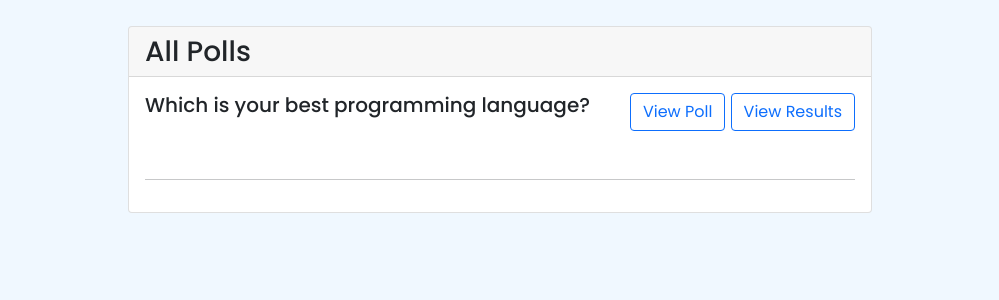
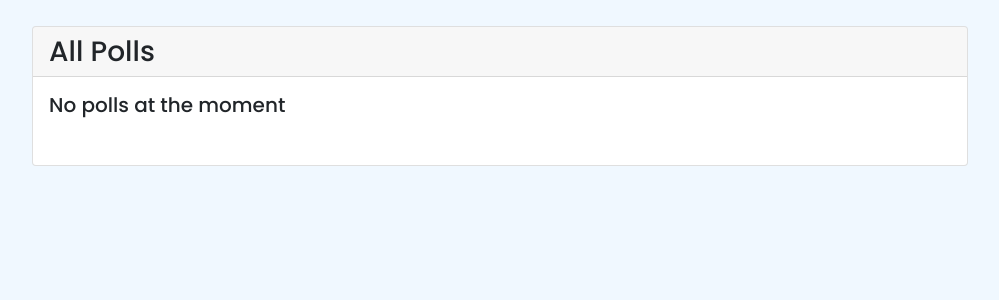
Before and after one commit to Morces/poll, a Django app: page / in a window 1280 px wide. Shown: the part 56-356 px from the top of the page, without its empty margins (140-1139 px from the left). Run offline with Django 4.2, Linux system fonts and the light colour scheme; data that the repository does not hold is empty; some libraries are stand-ins or nearby versions.

Commit message:
optimized polls

```diff
--- a/poll/forms.py
+++ b/poll/forms.py
@@ -4,4 +4,4 @@ from .models import Poll
 class CreatePollForm(ModelForm):
     class Meta:
         model = Poll
-        fields = ('question', 'option1', 'option2', 'option3', 'option4')
+        fields = ('question', 'choice1', 'choice2', 'choice3', 'choice4')
--- a/poll/static/css/styles.css
+++ b/poll/static/css/styles.css
@@ -5,7 +5,7 @@ body{
 }
 .all{
 
-    width: 60%;
+    width: 75%;
     margin: auto;
     margin-top: 2%;
 }
--- a/poll/templates/index.html
+++ b/poll/templates/index.html
@@ -7,15 +7,22 @@
     <div class="card">
         <h3 class="card-header">All Polls</h3>
     <div class="card-body">
+        {% if polls %}
+        {% for poll in polls %}
         <h5 class="quiz">
-            Which is your best programming language?
+            {{ poll.question }}
             <span class="buttons pull-right">
-                <button class="btn btn-outline-primary">View Poll</button>
-                <button class="btn btn-outline-primary">View Results</button>
+                <a href="{% url 'vote' poll.id %}" class="btn btn-outline-primary">View Poll</a>
+                <a href="{% url 'results' poll.id %}" class="btn btn-outline-primary">View Results</a>
             </span>
         </h5>
+        <hr>
+        {% endfor %}
+        {% else %}
+        <h5>No polls at the moment</h5>
+        {% endif %}
         <br>
-        <hr>
+
     </div>
     </div>
 </div>
--- a/poll/views.py
+++ b/poll/views.py
@@ -1,11 +1,23 @@
-from django.shortcuts import render
+from django.shortcuts import redirect, render
+from poll.forms import CreatePollForm
+
+from poll.models import Poll
 
 # Create your views here.
 def index(request):
-    return render(request, 'index.html')
+    polls = Poll.objects.all()
+    params = {'polls':polls}
+    return render(request, 'index.html', params)
 
 def create(request):
-    params = {}
+    if request.method == 'POST':
+        form = CreatePollForm(request.POST)
+        if form.is_valid():
+            form.save()
+            return redirect('index')
+        else:
+            form = CreatePollForm()
+    params = {'form':form}
     return render(request, 'create.html', params)
 
 def vote(request, poll_id):
```
Also changed, not shown: poll/models.py (+8 -3 lines), poll/templates/create.html (+4 -4 lines), poll/migrations/0002_poll_choice4_poll_choice4_count_alter_poll_choice1_and_more.py (added).
